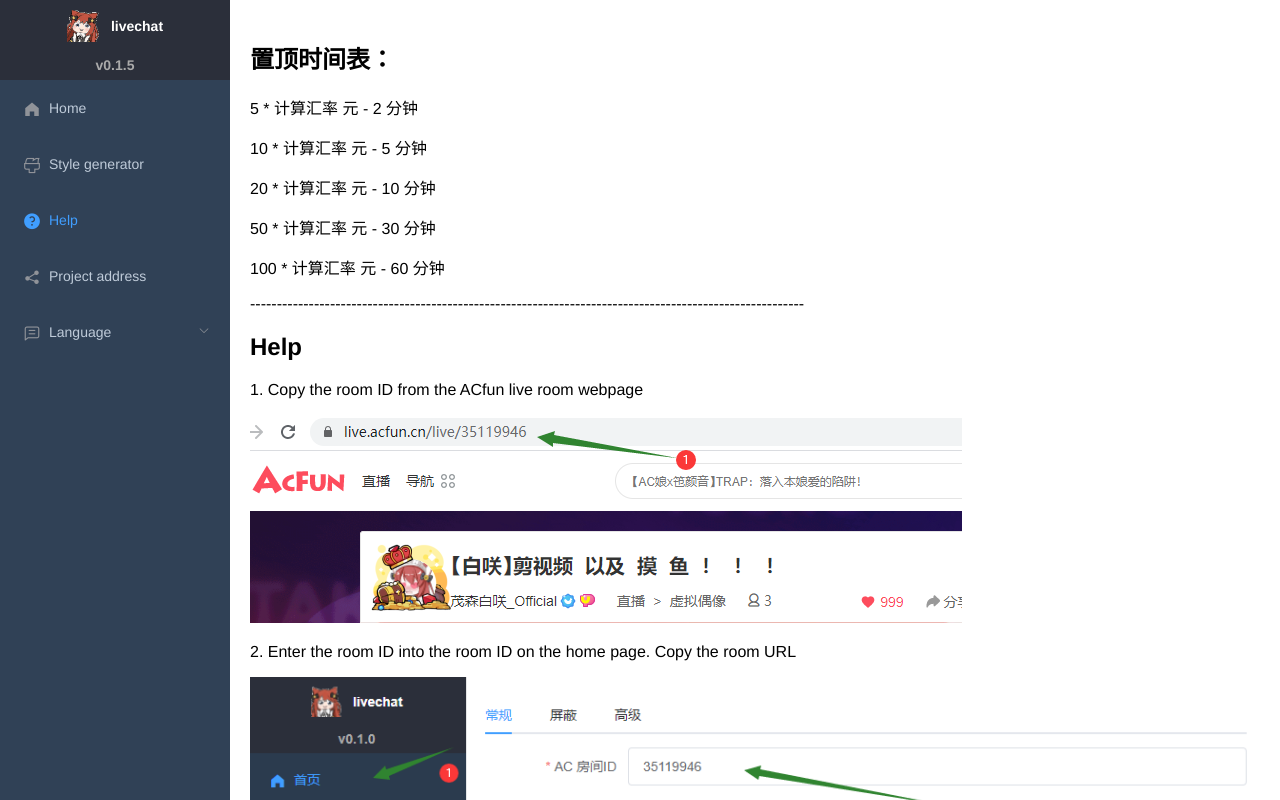
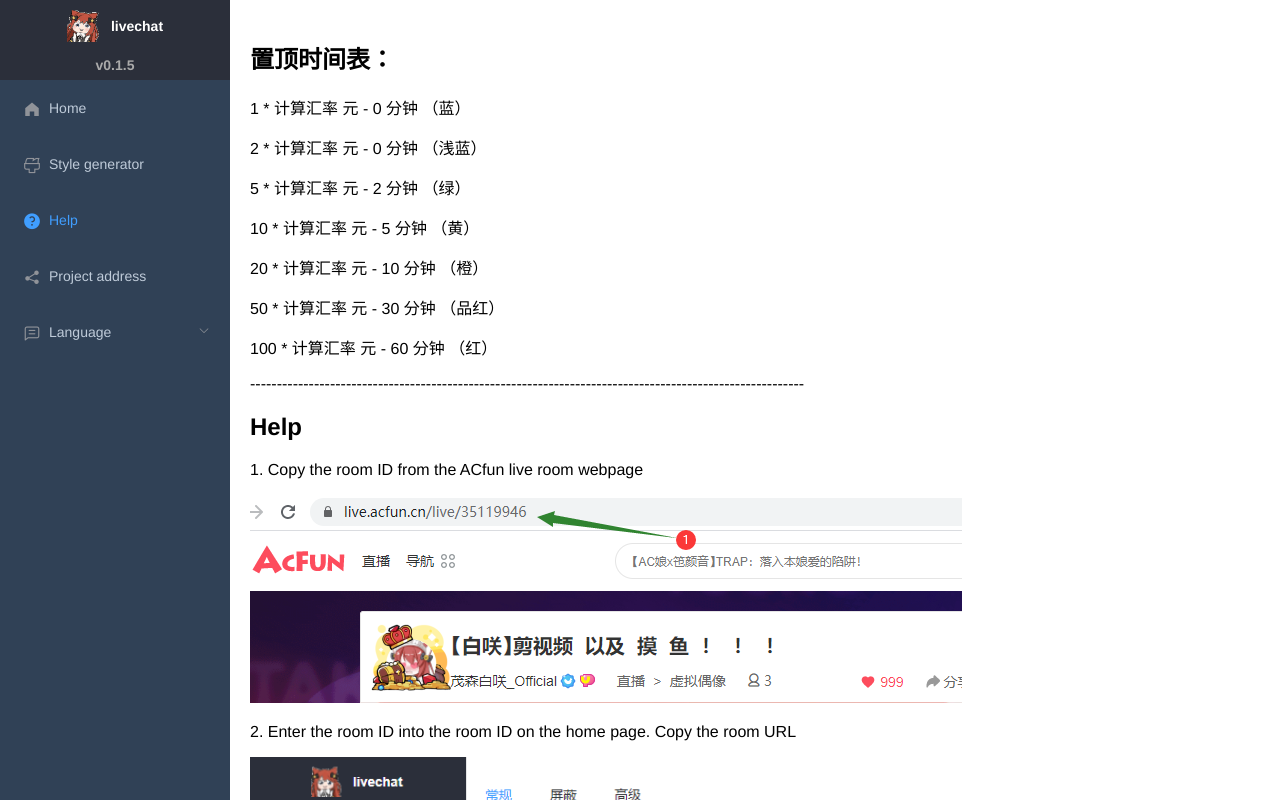
Before and after one commit to ShigemoriHakura/aclivechat, a Vue app in the folder frontend/: page /help in a window 1280 px wide. Built offline with nearby package versions, Linux system fonts and the light colour scheme.

Commit message:
加入颜色

```diff
--- a/frontend/src/components/ChatRenderer/PaidMessage.vue
+++ b/frontend/src/components/ChatRenderer/PaidMessage.vue
@@ -47,11 +47,12 @@
     price: Number, // 价格，人民币
     time: Date,
     content: String,
-    showGiftPrice: Boolean
+    showGiftPrice: Boolean,
+    exchangeRate: Number // 换算倍率
   },
   computed: {
     color() {
-      return constants.getPriceConfig(this.price).colors
+      return constants.getPriceConfig(this.price/this.exchangeRate).colors
     },
     priceText() {
       return '¥' + utils.formatCurrency(this.price)
--- a/frontend/src/components/ChatRenderer/index.vue
+++ b/frontend/src/components/ChatRenderer/index.vue
@@ -21,7 +21,7 @@
               <paid-message :key="message.id" v-else-if="message.type === MESSAGE_TYPE_GIFT"
                 class="style-scope yt-live-chat-item-list-renderer"
                 :price="message.price" :avatarUrl="message.avatarUrl" :authorName="message.authorName"
-                :time="message.time" :content="getGiftShowContent(message)" :showGiftPrice="showGiftPrice"
+                :time="message.time" :content="getGiftShowContent(message)" :showGiftPrice="showGiftPrice" :exchangeRate="exchangeRate"
               ></paid-message>
               <legacy-paid-message :key="message.id" v-else-if="message.type === MESSAGE_TYPE_MEMBER"
                 class="style-scope yt-live-chat-item-list-renderer"
--- a/frontend/src/views/Help.vue
+++ b/frontend/src/views/Help.vue
@@ -1,11 +1,13 @@
 <template>
   <div>
     <h1>置顶时间表：</h1>
-    <p>5   * 计算汇率  元 - 2 分钟</p>
-    <p>10  * 计算汇率  元 - 5 分钟</p>
-    <p>20  * 计算汇率  元 - 10 分钟</p>
-    <p>50  * 计算汇率  元 - 30 分钟</p>
-    <p>100 * 计算汇率  元 - 60 分钟</p>
+    <p>1   * 计算汇率  元 - 0 分钟  （蓝）  </p>
+    <p>2   * 计算汇率  元 - 0 分钟  （浅蓝）</p>
+    <p>5   * 计算汇率  元 - 2 分钟  （绿）  </p>
+    <p>10  * 计算汇率  元 - 5 分钟  （黄）  </p>
+    <p>20  * 计算汇率  元 - 10 分钟 （橙）  </p>
+    <p>50  * 计算汇率  元 - 30 分钟 （品红）</p>
+    <p>100 * 计算汇率  元 - 60 分钟 （红）  </p>
     <p>--------------------------------------------------------------------------------------------------------</p>
     <h1>{{$t('help.help')}}</h1>
     <p>{{$t('help.p1')}}</p>
```
Also changed, not shown: 1 other file (tests, documents, lock files or other folders).
